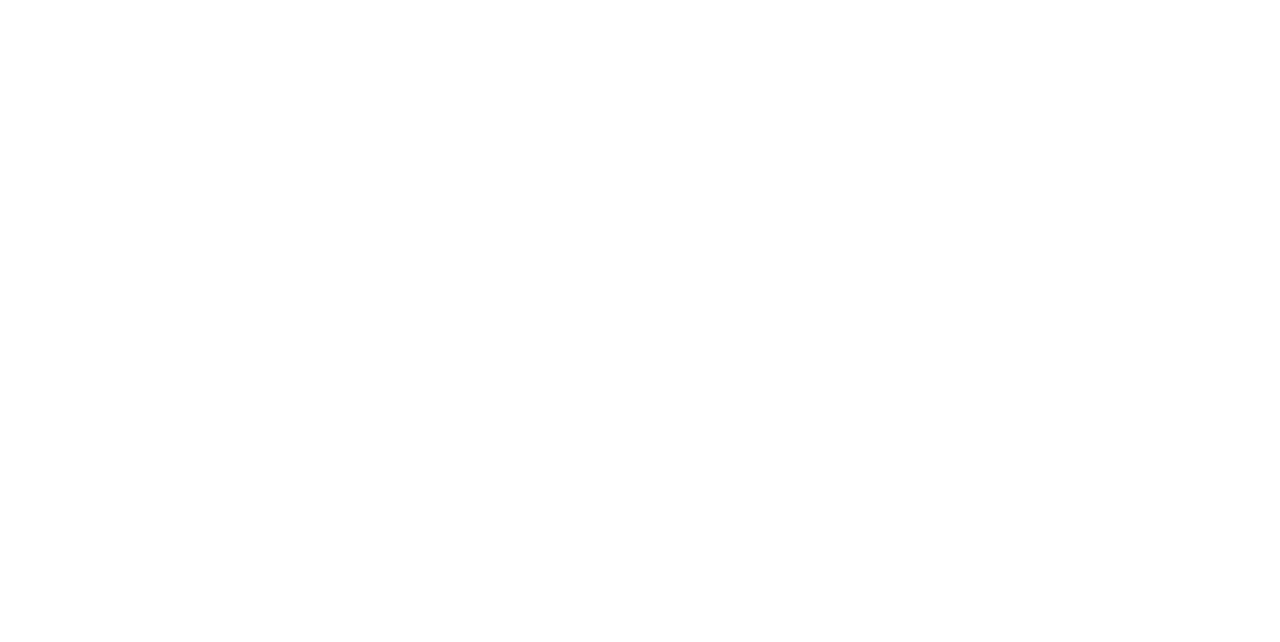
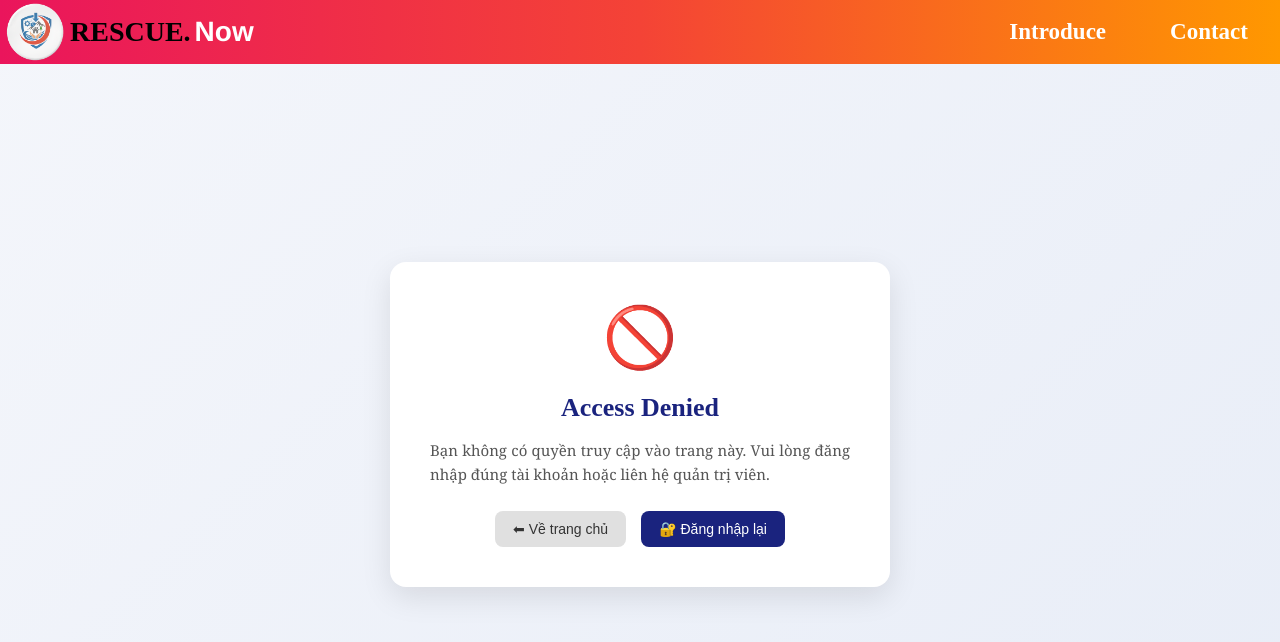
Before and after one commit to FloodRescue-SWP391/flood-rescue-frontend, a React (Vite) app: page /unauthorized in a window 1280 px wide. Before the commit this address had no page. Shown: the top 642 px of the page. Built offline with nearby package versions, Linux system fonts and the light colour scheme.

Commit message:
update login flow and map role mapping and build unauthorized page UI

```diff
--- a/src/App.jsx
+++ b/src/App.jsx
@@ -22,6 +22,10 @@
 import RescueTeam from "./pages/rescueTeam/RescueTeam";
 
 import CoordinatorDashboard from "./pages/coordinator/Dashboard.jsx";
+
+//====unauthorized====
+import Unauthorized from "./pages/common/Unauthorized";
+
 
 function App() {
   return (
@@ -85,6 +89,7 @@
             </ProtectedRoute>
           }
         />
+        <Route path="/unauthorized" element={<Unauthorized />} />
       </Routes>
     </BrowserRouter>
   );
--- a/src/pages/auth/Login.jsx
+++ b/src/pages/auth/Login.jsx
@@ -30,15 +30,55 @@
     }
 
     try {
-      //gọi api login
       const auth = await login(username, password);
       console.log("Login response:", auth);
 
-      const role = auth.role ?? auth.Role; //backend có thể trả về role hoặc Role, nên phải check cả 2
-      // auth là AuthResponseDTO: AccessToken, Role, FullName, ...
+      // vì backend bọc trong content
+      const content = auth?.content ?? auth?.data?.content ?? auth;
+      const roleRaw = content?.role ?? content?.Role ?? content?.roleName ?? content?.RoleName ?? "";
+      const token = content?.accessToken ?? content?.AccessToken ?? "";
+
+      if (!roleRaw) {
+        console.log("Cannot read role. Raw auth:", auth);
+        showToast("Không lấy được role từ response", "error");
+        return;
+      }
+
+      // ✅ Normalize
+      const roleKey = String(roleRaw).trim().toLowerCase();
+
+      // ✅ Map role theo DB (RoleName/RoleID)
+      const roleMap = {
+        // RoleName trong DB
+        "admin": "Administrator",
+        "inventory manager": "Manager",
+        "rescue coordinator": "Coordinator",
+        "rescue team member": "RescueTeam",
+
+        // nếu backend trả RoleID
+        "ad": "Administrator",
+        "im": "Manager",
+        "rc": "Coordinator",
+        "rt": "RescueTeam",
+      };
+
+      const role = roleMap[roleKey];
+
+      console.log("roleRaw =", roleRaw, "=> mapped =", role);
+
+      if (!role) {
+        showToast(`Role không hợp lệ: ${roleRaw}`, "error");
+        return;
+      }
+
+      // lưu token/role để ProtectedRoute dùng
+      if (token) localStorage.setItem("token", token);
+      localStorage.setItem("role", role);      // lưu role đã map (FE role)
+      localStorage.setItem("isAuth", "true");
+
       showToast("Đăng nhập thành công", "success");
 
-      setTimeout(() => {
+      console.log("NAVIGATE TO ROLE:", role);
       switch (role) {
         case "Administrator":
           navigate("/admin", { replace: true });
@@ -55,7 +95,7 @@
         default:
           navigate("/unauthorized", { replace: true });
       }
-      }, 1500);
+
     } catch (err) {
       showToast(err?.message || "Đăng nhập thất bại", "error");
     }
@@ -89,7 +129,7 @@
               placeholder="Enter password"
             />
 
-            <button onClick={handleLogin}>Login</button>
+            <button type="button" onClick={handleLogin}>Login</button>
 
             {/* Emergency hotline */}
             <div className="emergency-hotline">
--- /dev/null
+++ b/src/pages/common/Unauthorized.css
@@ -0,0 +1,89 @@
+.unauth-wrapper {
+  min-height: 100vh;
+  background: linear-gradient(135deg, #f4f6fb, #e8edf7);
+}
+
+.unauth-container {
+  display: flex;
+  justify-content: center;
+  align-items: center;
+  height: calc(100vh - 80px);
+  padding: 20px;
+}
+
+.unauth-card {
+  background: white;
+  padding: 40px;
+  border-radius: 16px;
+  text-align: center;
+  max-width: 500px;
+  width: 100%;
+  box-shadow: 0 10px 30px rgba(0, 0, 0, 0.1);
+  animation: fadeIn 0.4s ease-in-out;
+}
+
+.unauth-icon {
+  font-size: 60px;
+  margin-bottom: 20px;
+}
+
+.unauth-card h2 {
+  font-size: 26px;
+  margin-bottom: 15px;
+  color: #1a237e;
+}
+
+.unauth-card p {
+  font-size: 15px;
+  color: #555;
+  margin-bottom: 25px;
+  line-height: 1.6;
+}
+
+.unauth-buttons {
+  display: flex;
+  justify-content: center;
+  gap: 15px;
+  flex-wrap: wrap;
+}
+
+.btn-home,
+.btn-login {
+  padding: 10px 18px;
+  border: none;
+  border-radius: 8px;
+  font-size: 14px;
+  cursor: pointer;
+  transition: all 0.3s ease;
+}
+
+.btn-home {
+  background-color: #e0e0e0;
+  color: #333;
+}
+
+.btn-home:hover {
+  background-color: #cfcfcf;
+}
+
+.btn-login {
+  background-color: #1a237e;
+  color: white;
+}
+
+.btn-login:hover {
+  background-color: #283593;
+  transform: translateY(-2px);
+}
+
+/* animation */
+@keyframes fadeIn {
+  from {
+    opacity: 0;
+    transform: translateY(15px);
+  }
+  to {
+    opacity: 1;
+    transform: translateY(0);
+  }
+}
--- /dev/null
+++ b/src/pages/common/Unauthorized.jsx
@@ -0,0 +1,41 @@
+import { useNavigate } from "react-router-dom";
+import Header from "../../components/common/Header";
+import "./Unauthorized.css";
+
+export default function Unauthorized() {
+  const navigate = useNavigate();
+
+  return (
+    <div className="unauth-wrapper">
+      <Header />
+
+      <div className="unauth-container">
+        <div className="unauth-card">
+          <div className="unauth-icon">🚫</div>
+
+          <h2>Access Denied</h2>
+          <p>
+            Bạn không có quyền truy cập vào trang này.
+            Vui lòng đăng nhập đúng tài khoản hoặc liên hệ quản trị viên.
+          </p>
+
+          <div className="unauth-buttons">
+            <button
+              className="btn-home"
+              onClick={() => navigate("/", { replace: true })}
+            >
+              ⬅ Về trang chủ
+            </button>
+
+            <button
+              className="btn-login"
+              onClick={() => navigate("/login", { replace: true })}
+            >
+              🔐 Đăng nhập lại
+            </button>
+          </div>
+        </div>
+      </div>
+    </div>
+  );
+}
--- a/src/routes/ProtectedRoute.jsx
+++ b/src/routes/ProtectedRoute.jsx
@@ -1,22 +1,24 @@
-import { Navigate, Outlet } from "react-router-dom";
+import { Navigate, useLocation } from "react-router-dom";
 
 
 export default function ProtectedRoute({ allowedRoles, children }) {
+  const location = useLocation();
+
   const isAuth = localStorage.getItem("isAuth") === "true";
-  const role = localStorage.getItem("role");
+  const role = (localStorage.getItem("role") || "").trim();
+
+  console.log("[ProtectedRoute] isAuth:", isAuth, "role:", role, "allowed:", allowedRoles);
 
   if (!isAuth) {
-    return <Navigate to="/login" replace />
+    return <Navigate to="/login" replace state={{ from: location }} />;
   }
 
-  //Neu sai Quyen thi se tra ve unauthorized
-  if (allowedRoles && !allowedRoles.includes(role)) {
+  if (allowedRoles.length > 0 && !allowedRoles.includes(role)) {
     return <Navigate to="/unauthorized" replace />;
   }
   console.log("isAuth:", localStorage.getItem("isAuth"));
   console.log("role:", localStorage.getItem("role"));
   console.log("allowedRoles:", allowedRoles);
 
-  // OK-> render
   return children;
 }
```
Lines whose indentation alone changed are shown as unchanged.
